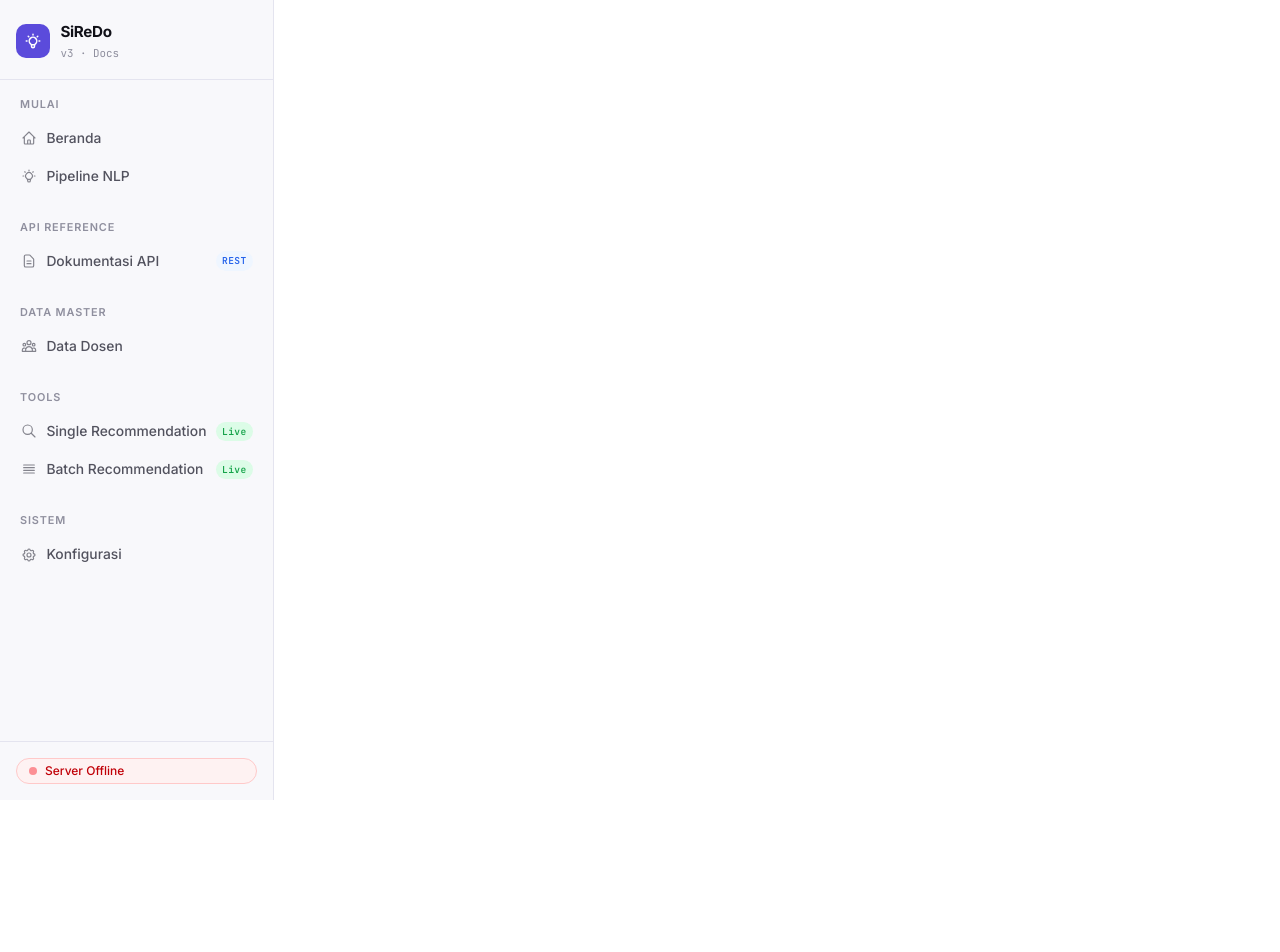
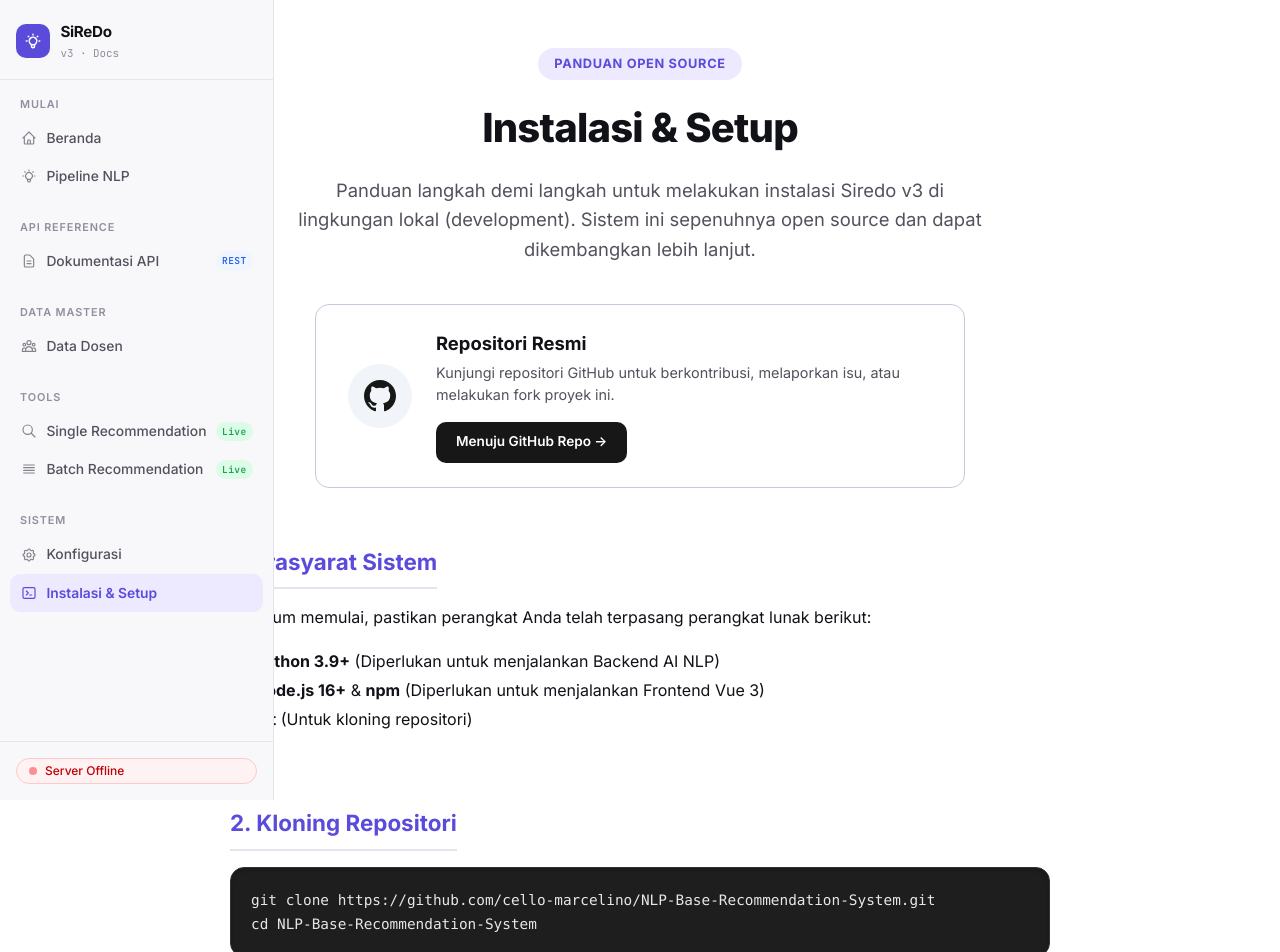
Before and after one commit to cello-marcelino/NLP-Base-Recommendation-System, a Vue app in the folder web/: page /install in a window 1280 px wide. Shown: the top 952 px of the page. Before the commit the page ends 800 px from the top, so only its background shows below. Built offline with nearby package versions, Linux system fonts and the light colour scheme; no server answers.

Commit message:
feat(web): add Installation & Setup documentation page

```diff
--- a/web/src/components/layout/AppSidebar.vue
+++ b/web/src/components/layout/AppSidebar.vue
@@ -37,6 +37,7 @@ const sections = [
     label: 'Sistem',
     items: [
       { name: 'Konfigurasi', path: '/config', icon: 'M10.325 4.317c.426-1.756 2.924-1.756 3.35 0a1.724 1.724 0 002.573 1.066c1.543-.94 3.31.826 2.37 2.37a1.724 1.724 0 001.065 2.572c1.756.426 1.756 2.924 0 3.35a1.724 1.724 0 00-1.066 2.573c.94 1.543-.826 3.31-2.37 2.37a1.724 1.724 0 00-2.572 1.065c-.426 1.756-2.924 1.756-3.35 0a1.724 1.724 0 00-2.573-1.066c-1.543.94-3.31-.826-2.37-2.37a1.724 1.724 0 00-1.065-2.572c-1.756-.426-1.756-2.924 0-3.35a1.724 1.724 0 001.066-2.573c-.94-1.543.826-3.31 2.37-2.37.996.608 2.296.07 2.572-1.065z M15 12a3 3 0 11-6 0 3 3 0 016 0z' },
+      { name: 'Instalasi & Setup', path: '/install', icon: 'M8 9l3 3-3 3m5 0h3M5 20h14a2 2 0 002-2V6a2 2 0 00-2-2H5a2 2 0 00-2 2v12a2 2 0 002 2z' }
     ]
   },
 ]
--- a/web/src/router/index.js
+++ b/web/src/router/index.js
@@ -36,6 +36,11 @@ const routes = [
     name: 'DosenData',
     component: () => import('../views/DosenDataView.vue')
   },
+  {
+    path: '/install',
+    name: 'InstallSetup',
+    component: () => import('../views/InstallSetupView.vue')
+  },
 ]
 
 const router = createRouter({
--- /dev/null
+++ b/web/src/views/InstallSetupView.vue
@@ -0,0 +1,136 @@
+<script setup>
+// Install & Setup View
+</script>
+
+<template>
+  <div class="install-page">
+    <div class="ip-header">
+      <span class="ip-badge">Panduan Open Source</span>
+      <h1 class="ip-title">Instalasi & Setup</h1>
+      <p class="ip-lead">
+        Panduan langkah demi langkah untuk melakukan instalasi Siredo v3 di lingkungan lokal (development).
+        Sistem ini sepenuhnya open source dan dapat dikembangkan lebih lanjut.
+      </p>
+
+      <div class="repo-link-card">
+        <div class="repo-icon">
+          <svg viewBox="0 0 24 24" fill="currentColor" width="32" height="32">
+            <path d="M12 0c-6.626 0-12 5.373-12 12 0 5.302 3.438 9.8 8.207 11.387.599.111.793-.261.793-.577v-2.234c-3.338.726-4.033-1.416-4.033-1.416-.546-1.387-1.333-1.756-1.333-1.756-1.089-.745.083-.729.083-.729 1.205.084 1.839 1.237 1.839 1.237 1.07 1.834 2.807 1.304 3.492.997.107-.775.418-1.305.762-1.604-2.665-.305-5.467-1.334-5.467-5.931 0-1.311.469-2.381 1.236-3.221-.124-.303-.535-1.524.117-3.176 0 0 1.008-.322 3.301 1.23.957-.266 1.983-.399 3.003-.404 1.02.005 2.047.138 3.006.404 2.291-1.552 3.297-1.23 3.297-1.23.653 1.653.242 2.874.118 3.176.77.84 1.235 1.911 1.235 3.221 0 4.609-2.807 5.624-5.479 5.921.43.372.823 1.102.823 2.222v3.293c0 .319.192.694.801.576 4.765-1.589 8.199-6.086 8.199-11.386 0-6.627-5.373-12-12-12z"/>
+          </svg>
+        </div>
+        <div class="repo-info">
+          <h3>Repositori Resmi</h3>
+          <p>Kunjungi repositori GitHub untuk berkontribusi, melaporkan isu, atau melakukan fork proyek ini.</p>
+          <a href="https://github.com/cello-marcelino/NLP-Base-Recommendation-System" target="_blank" rel="noopener noreferrer" class="repo-btn">
+            Menuju GitHub Repo &rarr;
+          </a>
+        </div>
+      </div>
+    </div>
+
+    <div class="ip-content">
+      <div class="ip-section">
+        <h2>1. Prasyarat Sistem</h2>
+        <p>Sebelum memulai, pastikan perangkat Anda telah terpasang perangkat lunak berikut:</p>
+        <ul class="ip-list">
+          <li><strong>Python 3.9+</strong> (Diperlukan untuk menjalankan Backend AI NLP)</li>
+          <li><strong>Node.js 16+</strong> & <strong>npm</strong> (Diperlukan untuk menjalankan Frontend Vue 3)</li>
+          <li><strong>Git</strong> (Untuk kloning repositori)</li>
+        </ul>
+      </div>
+
+      <div class="ip-section">
+        <h2>2. Kloning Repositori</h2>
+        <div class="code-block">
+          <pre><code>git clone https://github.com/cello-marcelino/NLP-Base-Recommendation-System.git
+cd NLP-Base-Recommendation-System</code></pre>
+        </div>
+      </div>
+
+      <div class="ip-section">
+        <h2>3. Setup Backend (Server Flask)</h2>
+        <p>Backend menggunakan Flask dan library NLP seperti Sentence-Transformers (SBERT). Kami menyarankan penggunaan Virtual Environment.</p>
+        <div class="code-block">
+          <pre><code># Masuk ke direktori server
+cd server
+
+# Buat virtual environment
+python -m venv venv
+
+# Aktifkan virtual environment (Windows)
+venv\Scripts\activate
+
+# Aktifkan virtual environment (Mac/Linux)
+source venv/bin/activate
+
+# Install dependensi yang dibutuhkan
+pip install -r requirements.txt
+
+# Jalankan server
+python run.py</code></pre>
+        </div>
+        <div class="ip-alert ip-alert--info">
+          <strong>Catatan:</strong> Saat pertama kali dijalankan, proses ini mungkin memakan waktu lebih lama karena sistem akan mengunduh model NLP bawaan (seperti indo-sentence-bert-base).
+        </div>
+      </div>
+
+      <div class="ip-section">
+        <h2>4. Setup Frontend (Web Vue)</h2>
+        <p>Buka terminal/CMD baru, lalu lakukan instalasi dan jalankan server *development* untuk antarmuka web.</p>
+        <div class="code-block">
+          <pre><code># Masuk ke direktori web (dari root folder)
+cd web
+
+# Install modul Node.js
+npm install
+
+# Jalankan server frontend
+npm run dev</code></pre>
+        </div>
+        <p>Setelah berhasil, buka tautan <code>http://localhost:5173</code> di *browser* Anda untuk mengakses aplikasi Siredo v3.</p>
+      </div>
+
+      <div class="ip-section">
+        <h2>5. Konfigurasi Dataset</h2>
+        <p>Sistem ini telah dilengkapi dengan dataset utama Polibatam yang dapat ditemukan di direktori <code>server/data/dataset_profiles_terintegrasi.xlsx</code>. Jika Anda berencana mengganti dengan dataset institusi Anda sendiri, pastikan kolom yang ada setidaknya memiliki header: <code>id</code>, <code>judul</code>, <code>abstrak</code>, <code>nidn</code>, dan <code>nama</code>.</p>
+      </div>
+
+    </div>
+  </div>
+</template>
+
+<style scoped>
+.install-page { padding: 3rem 2.5rem 5rem; max-width: 900px; margin: 0 auto; }
+.ip-header { text-align: center; margin-bottom: 3.5rem; }
+.ip-badge { display: inline-block; padding: 0.35rem 1rem; background: var(--brand-light); color: var(--brand); font-size: 0.8rem; font-weight: 700; border-radius: 99px; text-transform: uppercase; letter-spacing: 0.05em; margin-bottom: 1rem; }
+.ip-title { font-size: 2.5rem; font-weight: 800; color: var(--text-primary); margin-bottom: 1rem; letter-spacing: -0.02em; }
+.ip-lead { font-size: 1.15rem; color: var(--text-secondary); max-width: 700px; margin: 0 auto 2.5rem; line-height: 1.6; }
+
+.repo-link-card { display: flex; align-items: center; gap: 1.5rem; background: var(--bg); border: 1px solid var(--border-strong); padding: 1.5rem 2rem; border-radius: var(--radius-lg); text-align: left; max-width: 650px; margin: 0 auto; box-shadow: var(--shadow-sm); transition: transform 0.2s, box-shadow 0.2s; }
+.repo-link-card:hover { transform: translateY(-3px); box-shadow: var(--shadow-md); border-color: var(--brand); }
+.repo-icon { color: #181717; background: #f1f5f9; padding: 1rem; border-radius: 50%; display: flex; align-items: center; justify-content: center; }
+.repo-info h3 { font-size: 1.15rem; font-weight: 700; margin: 0 0 0.25rem 0; color: var(--text-primary); }
+.repo-info p { font-size: 0.9rem; color: var(--text-secondary); margin: 0 0 1rem 0; line-height: 1.5; }
+.repo-btn { display: inline-block; background: #181717; color: #fff; font-weight: 600; font-size: 0.85rem; padding: 0.6rem 1.25rem; border-radius: var(--radius); text-decoration: none; transition: background 0.2s; }
+.repo-btn:hover { background: #333; }
+
+.ip-content { display: flex; flex-direction: column; gap: 3rem; }
+.ip-section h2 { font-size: 1.4rem; font-weight: 700; color: var(--brand); margin-bottom: 1rem; border-bottom: 2px solid var(--border); padding-bottom: 0.5rem; display: inline-block; }
+.ip-section p { font-size: 1rem; color: var(--text-primary); line-height: 1.6; margin-bottom: 1rem; }
+
+.ip-list { margin: 0 0 1.5rem 1.5rem; color: var(--text-primary); line-height: 1.8; font-size: 1rem; }
+
+.code-block { background: #1e1e1e; border-radius: var(--radius-lg); padding: 1.25rem; overflow-x: auto; margin-bottom: 1.5rem; border: 1px solid #333; box-shadow: inset 0 2px 4px rgba(0,0,0,0.2); }
+.code-block pre { margin: 0; }
+.code-block code { font-family: 'Fira Code', 'Consolas', monospace; font-size: 0.9rem; color: #e5e7eb; line-height: 1.6; }
+
+.ip-alert { padding: 1rem 1.5rem; border-radius: var(--radius); font-size: 0.95rem; line-height: 1.5; margin-bottom: 1.5rem; }
+.ip-alert--info { background: var(--blue-bg); border: 1px solid var(--blue-border); color: var(--blue); }
+.ip-alert--info strong { color: #1d4ed8; }
+
+@media (max-width: 768px) {
+  .install-page { padding: 2rem 1.5rem; }
+  .repo-link-card { flex-direction: column; text-align: center; gap: 1rem; }
+  .repo-icon { margin: 0 auto; }
+}
+</style>
```
